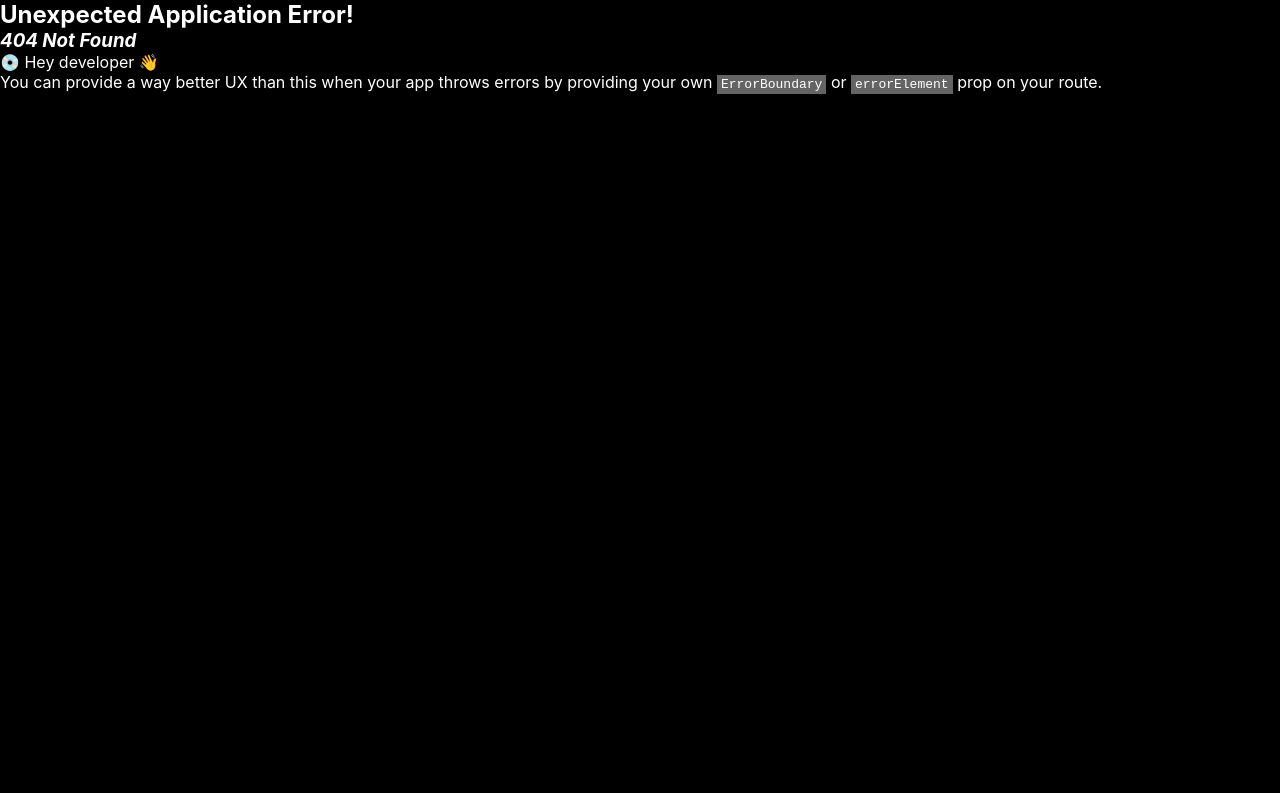
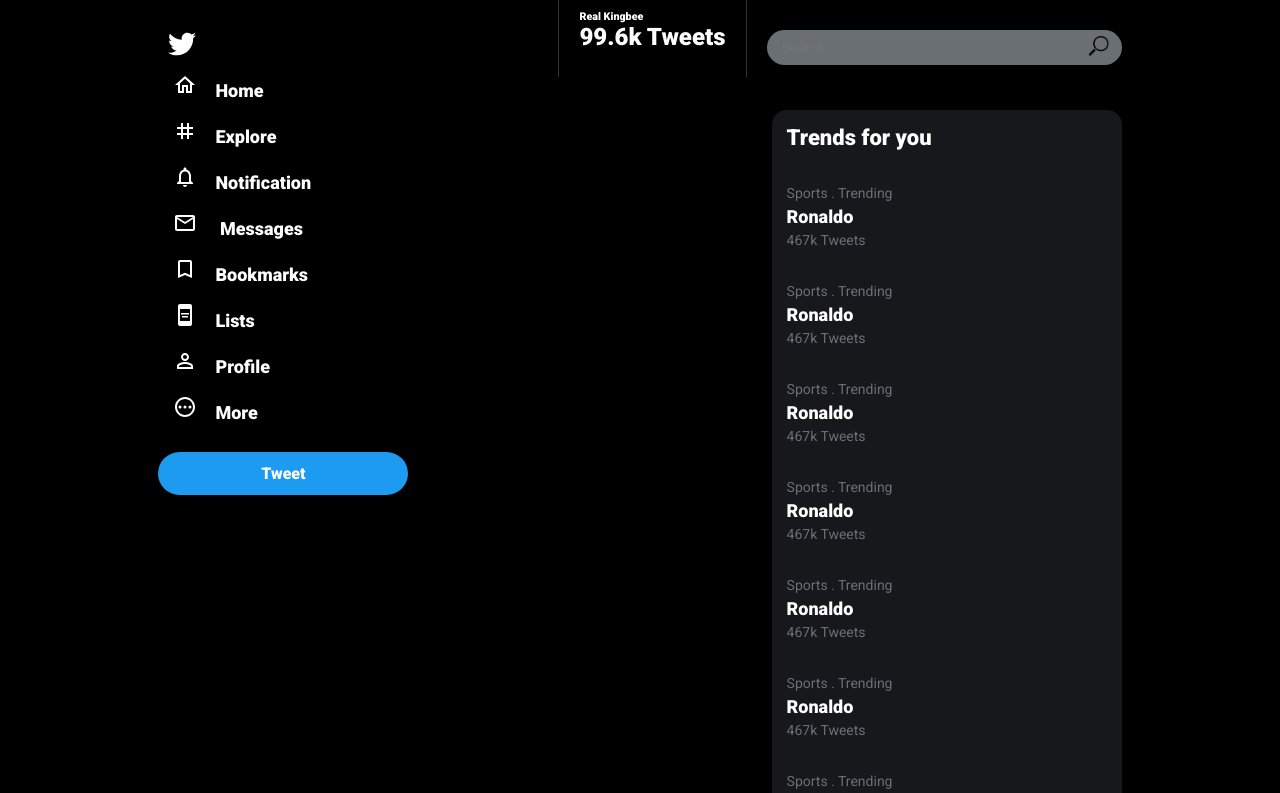
Before and after one commit to kingbee1/twitter-clone, a React (Create React App) app: page /user in a window 1280 px wide. Before the commit this address had no page. Shown: the top 793 px of the page. Built offline with nearby package versions, Linux system fonts and the light colour scheme.

Commit message:
created profile page

```diff
--- a/src/App.js
+++ b/src/App.js
@@ -15,6 +15,7 @@
 import Bookmark from './pages/Bookmark';
 import Messages from './pages/Messages';
 
+import User from './pages/User';
 
 
 
@@ -35,6 +36,11 @@
 {
   path: '/messages',
   element: <Messages />
+},
+{
+  path: '/user',
+  element: <User />
+
 }
 ]
 
--- a/src/components/sidebar/Sidebar.js
+++ b/src/components/sidebar/Sidebar.js
@@ -1,9 +1,14 @@
 import { NavLink } from 'react-router-dom'
 import { FontAwesomeIcon } from '@fortawesome/react-fontawesome';
 import { faTwitter } from '@fortawesome/free-brands-svg-icons';
-import { faHouseUser, faHashtag, faBell, faEnvelope, faBookmark, faUser } from '@fortawesome/free-solid-svg-icons';
+import HomeOutlinedIcon from '@mui/icons-material/HomeOutlined';
 import AodIcon from '@mui/icons-material/Aod';
-import PendingIcon from '@mui/icons-material/Pending';
+import TagOutlinedIcon from '@mui/icons-material/TagOutlined';
+import NotificationsNoneOutlinedIcon from '@mui/icons-material/NotificationsNoneOutlined';
+import PendingOutlinedIcon from '@mui/icons-material/PendingOutlined';
+import PermIdentityOutlinedIcon from '@mui/icons-material/PermIdentityOutlined';
+import BookmarkBorderOutlinedIcon from '@mui/icons-material/BookmarkBorderOutlined';
+import EmailOutlinedIcon from '@mui/icons-material/EmailOutlined';
 import './sidebar.css'
 import me from '../../images/me.png'
 
@@ -17,17 +22,16 @@
         <ul className='nav-icons'>
           <a href=""><FontAwesomeIcon icon={faTwitter} className="twii-icon" /> </a>
 
-          <li ><NavLink className='navlink' to="/"><FontAwesomeIcon icon={faHouseUser} className="twii"/>Home</NavLink></li>
-          <li> <a href=""><FontAwesomeIcon icon={faHashtag} className="twii"/> </a> Explore</li>
-          <li ><NavLink className='navlink' to="/notification"><FontAwesomeIcon icon={faBell} className="twii"/>Notification</NavLink></li>
-          <li> <NavLink className='navlink' to="/messages" ><FontAwesomeIcon icon={faEnvelope} className="twii"/> Messages</NavLink></li>
-          <li ><NavLink className='navlink' to="/bookmark"><FontAwesomeIcon icon={faBookmark} className="twii"/>Bookmarks</NavLink></li>
-          <li> <a href=""><AodIcon className="twii"/></a> Lists</li>
-          <li> <a href=""><FontAwesomeIcon icon={faUser} className="twii"/></a> Profile</li>
-          <li> <a href=""><PendingIcon className="twii"/></a> More</li>
+          <li ><NavLink className='navlink' to="/"><HomeOutlinedIcon className="twii"/>Home</NavLink></li>
+          <li ><NavLink className='navlink' to="/explore"><TagOutlinedIcon className="twii"/>Explore</NavLink></li>
+          <li ><NavLink className='navlink' to="/notification"><NotificationsNoneOutlinedIcon className="twii"/>Notification</NavLink></li>
+          <li> <NavLink className='navlink' to="/messages" ><EmailOutlinedIcon className="twii"/> Messages</NavLink></li>
+          <li ><NavLink className='navlink' to="/bookmark"><BookmarkBorderOutlinedIcon className="twii"/>Bookmarks</NavLink></li>
+          <li ><NavLink className='navlink' to="/bookmark"><AodIcon className="twii"/>Lists</NavLink></li>
+          <li> <NavLink className='navlink'><PermIdentityOutlinedIcon className="twii"/>Profile</NavLink></li>
+          <li> <NavLink className='navlink'><PendingOutlinedIcon className="twii"/>More</NavLink></li>
         </ul>
       </div>
-      {/* vibrates when i hover. fix later */}
 
       <div className="tweet-btn">
         <a href="#">Tweet</a>
--- a/src/components/sidebar/sidebar.css
+++ b/src/components/sidebar/sidebar.css
@@ -9,9 +9,11 @@
 .nav-links{
     min-width: 400px;
 }
-.nav-links li a {
+/* .nav-links li a {
     font-size: 34px;
-}
+    color: yellow;
+} */
+
 
 .nav-icons {
     list-style: none;
--- /dev/null
+++ b/src/pages/User.js
@@ -0,0 +1,17 @@
+import React from 'react'
+import Main from '../layouts/Main'
+
+const User = () => {
+  return (
+    <Main>
+        <div className="middle-container">
+        <div className="home">
+            <h6>Real Kingbee</h6>
+            <h2>99.6k Tweets</h2>
+        </div>
+        </div>
+    </Main>
+  )
+}
+
+export default User
```
